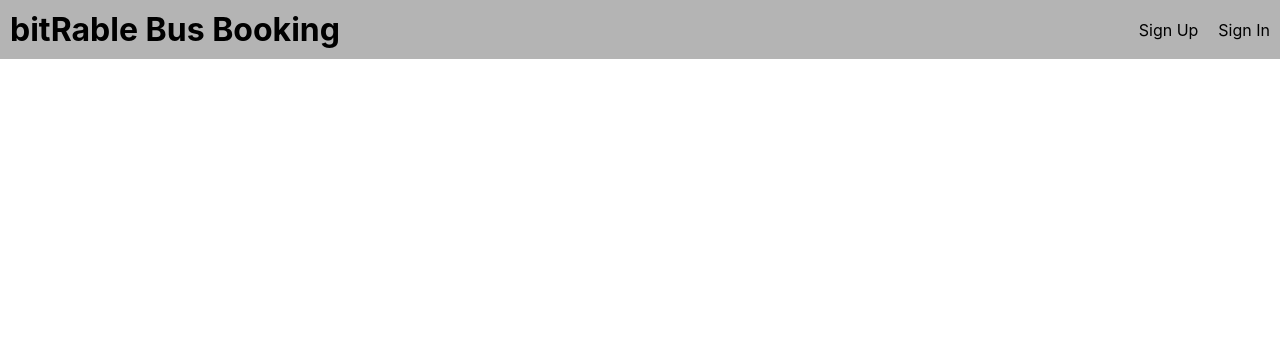
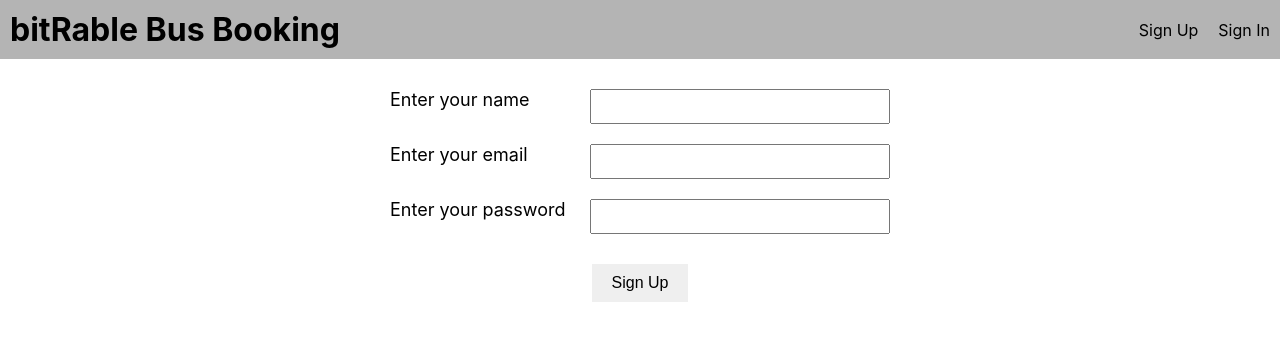
Before and after one commit to bitReble/OnlineSeats-Website, a React (Create React App) app: page /register in a window 1280 px wide. Shown: the top 340 px of the page. Built offline with nearby package versions, Linux system fonts and the light colour scheme.

Commit message:
Registration form,

```diff
--- a/src/App.css
+++ b/src/App.css
@@ -1,4 +1,11 @@
 .login {
+  margin-top: 20px;
+  display: flex;
+  flex-direction: column;
+  align-items: center;
+}
+
+.register {
   margin-top: 20px;
   display: flex;
   flex-direction: column;
@@ -38,6 +45,11 @@
   color: black;
 }
 
+.nav-bar .left a {
+  text-decoration: none;
+  color: black;
+}
+
 .button {
   margin-top: 20px;
   padding: 10px 20px;
--- a/src/App.js
+++ b/src/App.js
@@ -1,5 +1,6 @@
 import { BrowserRouter as Router, Route, Switch } from "react-router-dom";
 import Login from "./components/auth/Login";
+import Register from "./components/auth/Register";
 import NavBar from "./components/layout/Navbar";
 import "./App.css";
 
@@ -9,8 +10,8 @@ function App() {
       <NavBar></NavBar>
       <Route exact path="/" component={Login}></Route>
       <Switch>
-        <Route exact path="/signin" component={Login}></Route>
-        <Route exact path="/signup" component={Login}></Route>
+        <Route exact path="/login" component={Login}></Route>
+        <Route exact path="/register" component={Register}></Route>
       </Switch>
     </Router>
   );
--- /dev/null
+++ b/src/components/auth/Register.js
@@ -0,0 +1,23 @@
+const Register = () => {
+  return (
+    <form className="register">
+      <div className="form-control">
+        <p>Enter your name</p>
+        <input type="text"></input>
+      </div>
+      <div className="form-control">
+        <p>Enter your email</p>
+        <input type="text"></input>
+      </div>
+      <div className="form-control">
+        <p>Enter your password</p>
+        <input type="password"></input>
+      </div>
+      <button type="button" className="button">
+        Sign Up
+      </button>
+    </form>
+  );
+};
+
+export default Register;
--- a/src/components/layout/Navbar.js
+++ b/src/components/layout/Navbar.js
@@ -4,11 +4,13 @@ const NavBar = () => {
   return (
     <div className="nav-bar">
       <div className="left">
-        <h1>bitRable Bus Booking</h1>
+        <Link to="/">
+          <h1>bitRable Bus Booking</h1>
+        </Link>
       </div>
       <div className="right">
-        <Link to="/signup">Sign Up</Link>
-        <Link to="/signin">Sign In</Link>
+        <Link to="/register">Sign Up</Link>
+        <Link to="/login">Sign In</Link>
       </div>
     </div>
   );
```
